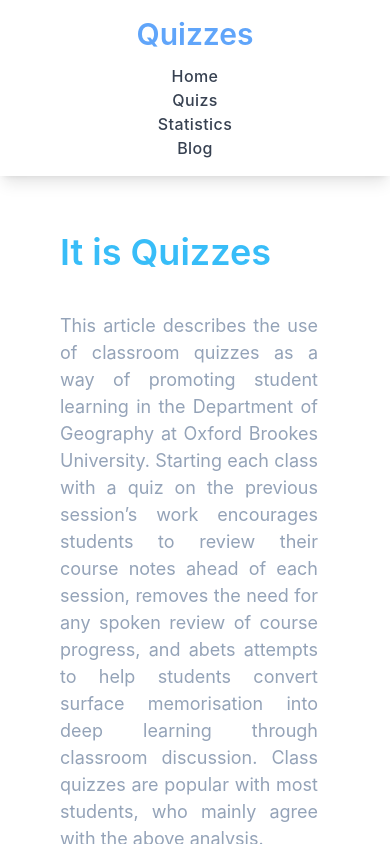
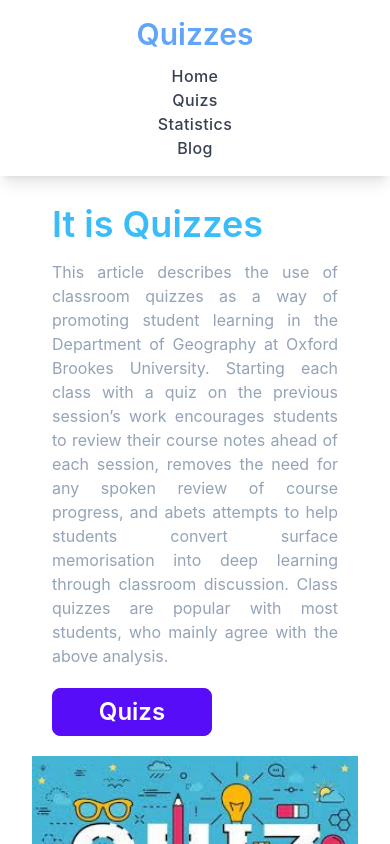
Before and after one commit to Abdullah-Al-Emon/Quizes, a React (Create React App) app: page / in a window 390 px wide. Shown: the top 844 px of the page. Built offline with nearby package versions, Linux system fonts and the light colour scheme.

Commit message:
Css  Section Added

```diff
--- a/src/Components/TopSection/TopSection.js
+++ b/src/Components/TopSection/TopSection.js
@@ -4,10 +4,10 @@ import { Link } from 'react-router-dom';
 
 const TopSection = () => {
     return (
-        <div className='grid lg:grid-cols-2 mx-10 md:mx-20 my-14'>
+        <div className='grid lg:grid-cols-2 mx-8 md:mx-20 md:my-14 my-7'>
             <div className='px-5 flex flex-col'>
-                <h2 className='font-semibold text-sky-400 text-4xl pb-7 text-left'>It is Quizzes</h2>
-                <p className='text-slate-400 text-justify md:text-left md: pt-3 text-[18px] pr-3'>This article describes the use of classroom quizzes as a way of promoting
+                <h2 className='font-semibold text-sky-400  text-4xl md:pb-7 pb-4 text-left'>It is Quizzes</h2>
+                <p className='text-slate-400 text-justify md:text-left md: md:pt-3 md:text-[18px] md:pr-3'>This article describes the use of classroom quizzes as a way of promoting
                     student learning in the Department of Geography at Oxford Brookes University.
                     Starting each class with a quiz on the previous session’s work encourages
                     students to review their course notes ahead of each session, removes the
@@ -15,7 +15,7 @@ const TopSection = () => {
                     students convert surface memorisation into deep learning through classroom
                     discussion. Class quizzes are popular with most students, who mainly agree
                     with the above analysis.</p>
-                    <Link to={`/cards`} className="w-40 my-5 btn btn-primary normal-case text-2xl">Quizs</Link>
+                <Link to={`/cards`} className="w-40 my-5 btn btn-primary normal-case text-2xl">Quizs</Link>
             </div>
             <div>
                 <img src="images/img.jpg" className='rounded-b-3xl lg:rounded-l-none lg:rounded-r-3xl lg:h-[450px] w-full' alt="" />
```
